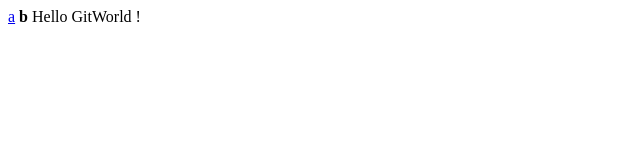
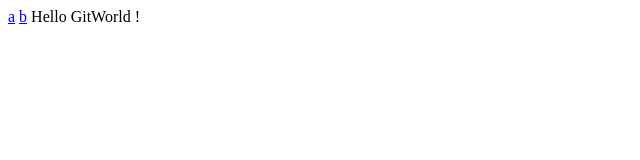
Before and after one commit to hi441/kome3, a plain HTML site: page index.html in a window 1280 px wide. Shown: the full height of the page, 0-640 px from the left. Drawn offline with Linux system fonts and the light colour scheme.

Commit message:
ポンコツ細川

```diff
--- a/index.html
+++ b/index.html
@@ -2,7 +2,7 @@
 <html lang="ja">
 <body>
 	<a href="./profile_A.html">a</a>
-	<b href="./profile_B.html">b</b>
+	<a href="./profile_B.html">b</a>
 	Hello GitWorld !
 </body>
 </html>
```
